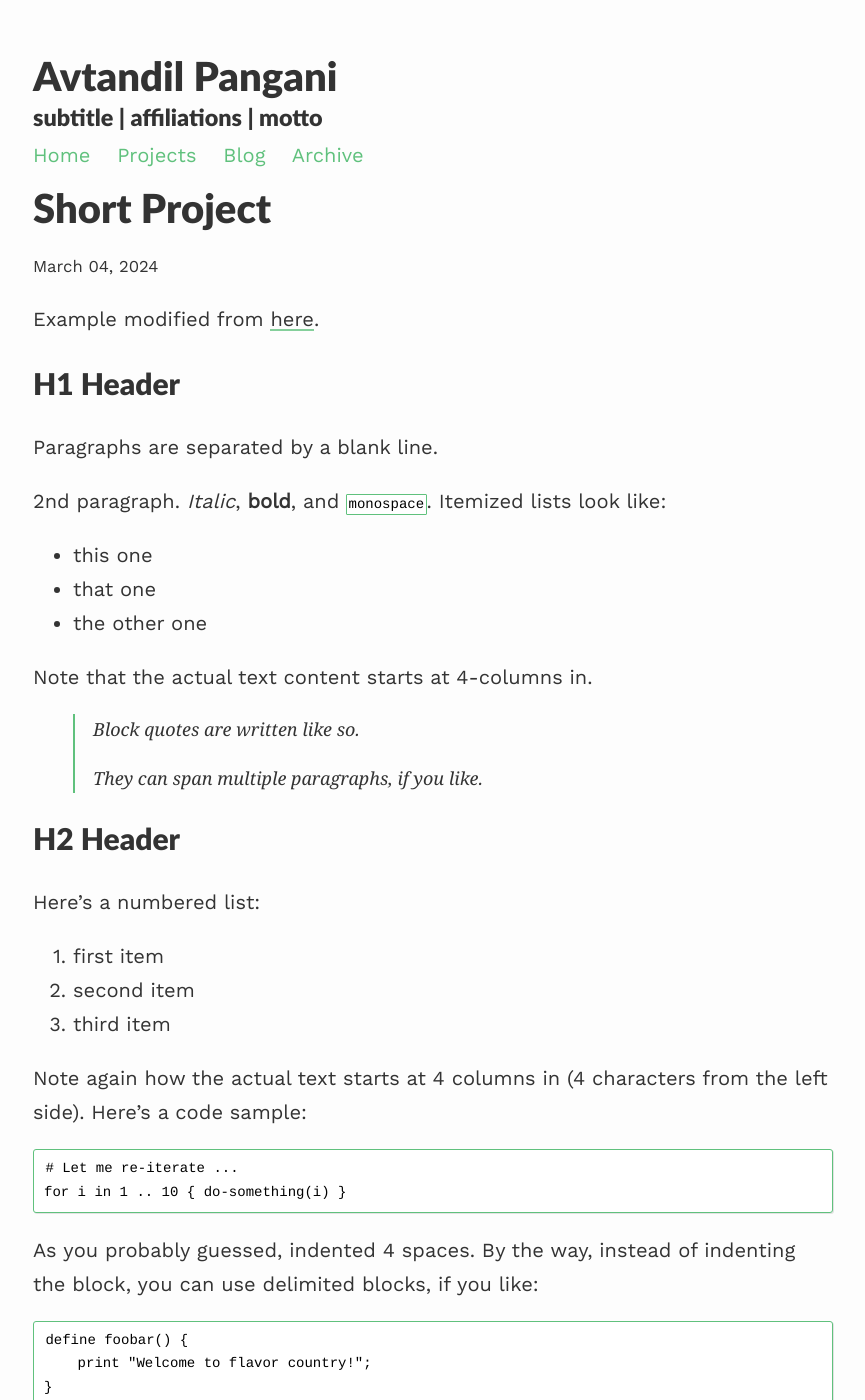
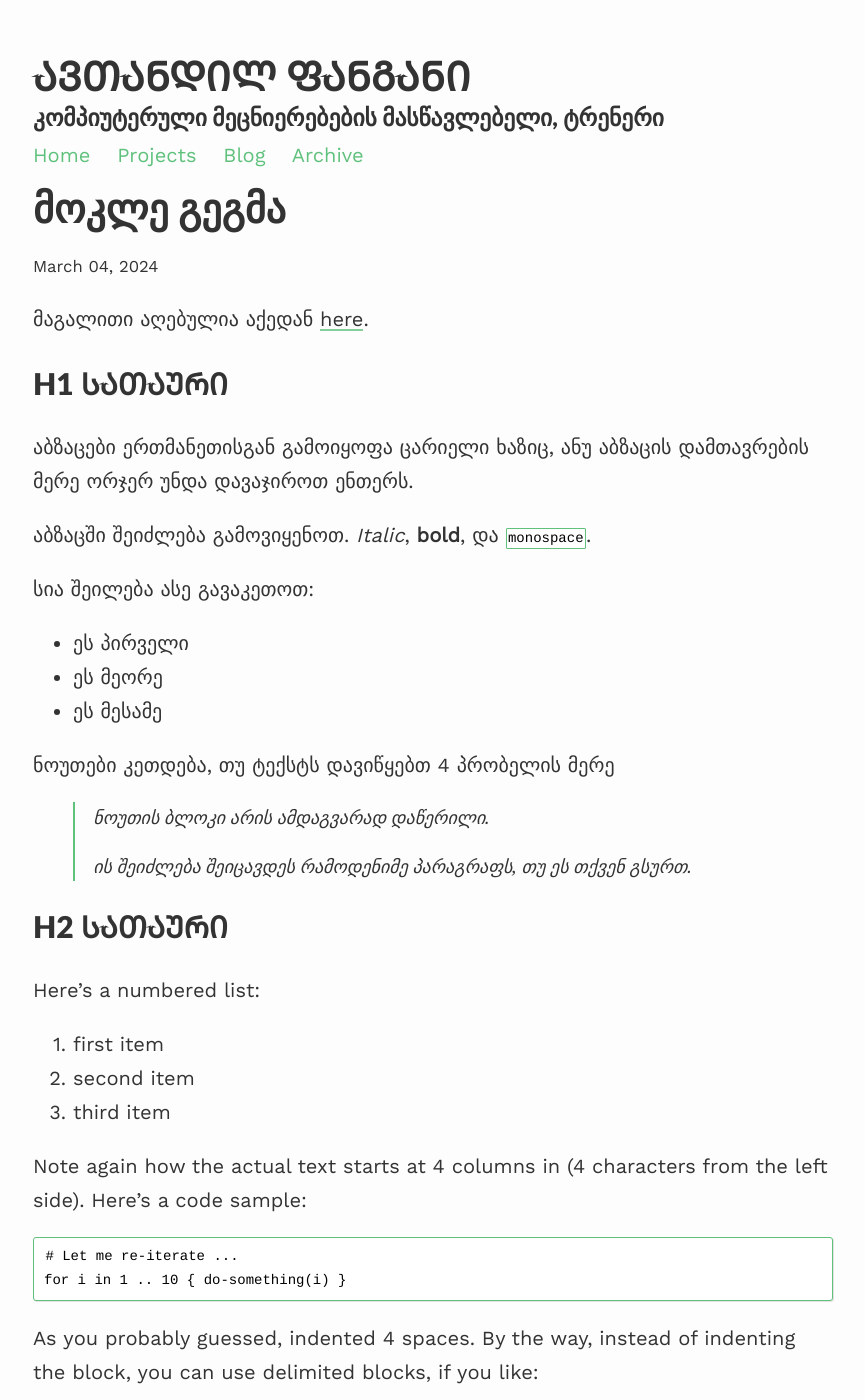
Before and after one commit to avtotrainer/portfolio, a Jekyll site: the page built from _projects/shortProject.md, in a window 1280 px wide and 1400 px high. Shown: the whole window, without its empty margins (207-1072 px from the left). Built offline with Jekyll 4.4.1, drawn with Linux system fonts in a browser that asks for light colours; nearby versions of some CDN libraries; formulas are drawn with MathJax 3; some of the changed text lies outside the part shown.

Commit message:
დავარედაქტირე ბევრი რამ

```diff
--- a/Gemfile
+++ b/Gemfile
@@ -10,3 +10,4 @@ group :jekyll_plugins do
 end
 
 gem "webrick", "~> 1.7"
+gem "json", "~> 2.5.1"
--- a/_config.yml
+++ b/_config.yml
@@ -1,7 +1,7 @@
 ### your site title here
 
-title: Avtandil Pangani
-description: subtitle | affiliations | motto
+title: ᲐᲕᲗᲐᲜᲓᲘᲚ ᲤᲐᲜᲒᲐᲜᲘ
+description: კომპიუტერული მეცნიერებების მასწავლებელი, ტრენერი
 
 baseurl: /gradfolio #name of GitHub repository
 url: "" #custom url to be used instead of GitHub repository
@@ -48,12 +48,12 @@ collections:
     output: true
     permalink: /projects/:name/
     order:
-      - shortProject.md
-      - longerProjectTitle.md
-      - redirect.md
-      - project4.md
-      - project5.md
-      - project6.md
+      - ikaro.md
+      - tetri.md
+      - club_ikaro.md
+      - club_ruispiri.md
+      - club_matani.md
+      - club_sakobiano.md
 
 sass:
   sass_dir: /assets/css/_sass
--- a/_projects/shortProject.md
+++ b/_projects/shortProject.md
@@ -1,33 +1,34 @@
 ---
 layout: post
-title: Short Project
-description: description of the short project which is long enough
+title: მოკლე გეგმა
+description: ახლო გეგმების აღწერა მოკლედ
 ---
-Example modified from [here](http://www.unexpected-vortices.com/sw/rippledoc/quick-markdown-example.html){:target="_blank"}.
+მაგალითი აღებულია აქედან [here](http://www.unexpected-vortices.com/sw/rippledoc/quick-markdown-example.html){:target="_blank"}.
 
-H1 Header
+H1 ᲡᲐᲗᲐᲣᲠᲘ
 ============
 
-Paragraphs are separated by a blank line.
+აბზაცები ერთმანეთისგან გამოიყოფა ცარიელი ხაზიც, ანუ აბზაცის დამთავრების მერე ორჯერ უნდა დავაჯიროთ ენთერს.
 
-2nd paragraph. *Italic*, **bold**, and `monospace`. Itemized lists
-look like:
+აბზაცში შეიძლება გამოვიყენოთ. *Italic*, **bold**, და `monospace`.
 
-  * this one
-  * that one
-  * the other one
+სია შეილება ასე გავაკეთოთ:
 
-Note that the actual text
-content starts at 4-columns in.
+  * ეს პირველი
+  * ეს მეორე
+  * ეს მესამე
 
-> Block quotes are
-> written like so.
->
-> They can span multiple paragraphs,
-> if you like.
+ნოუთები კეთდება, თუ ტექსტს დავიწყებთ 4 პრობელის მერე
 
 
-H2 Header
+> ნოუთის ბლოკი არის
+> ამდაგვარად დაწერილი.
+>
+> ის შეიძლება შეიცავდეს რამოდენიმე პარაგრაფს,
+> თუ ეს თქვენ გსურთ.
+
+
+H2 ᲡᲐᲗᲐᲣᲠᲘ
 ------------
 
 Here's a numbered list:
```
Also changed, not shown: _projects/club_ikaro.md (added, +5 -0 lines), _projects/club_matani.md (added, +5 -0 lines), _projects/club_ruispiri.md (added, +5 -0 lines), _projects/club_sakobiano.md (added, +5 -0 lines), _projects/ikaro.md (added, +5 -0 lines), _projects/tetri.md (added, +5 -0 lines), index.md (+1 -1 lines), Gemfile.lock.
